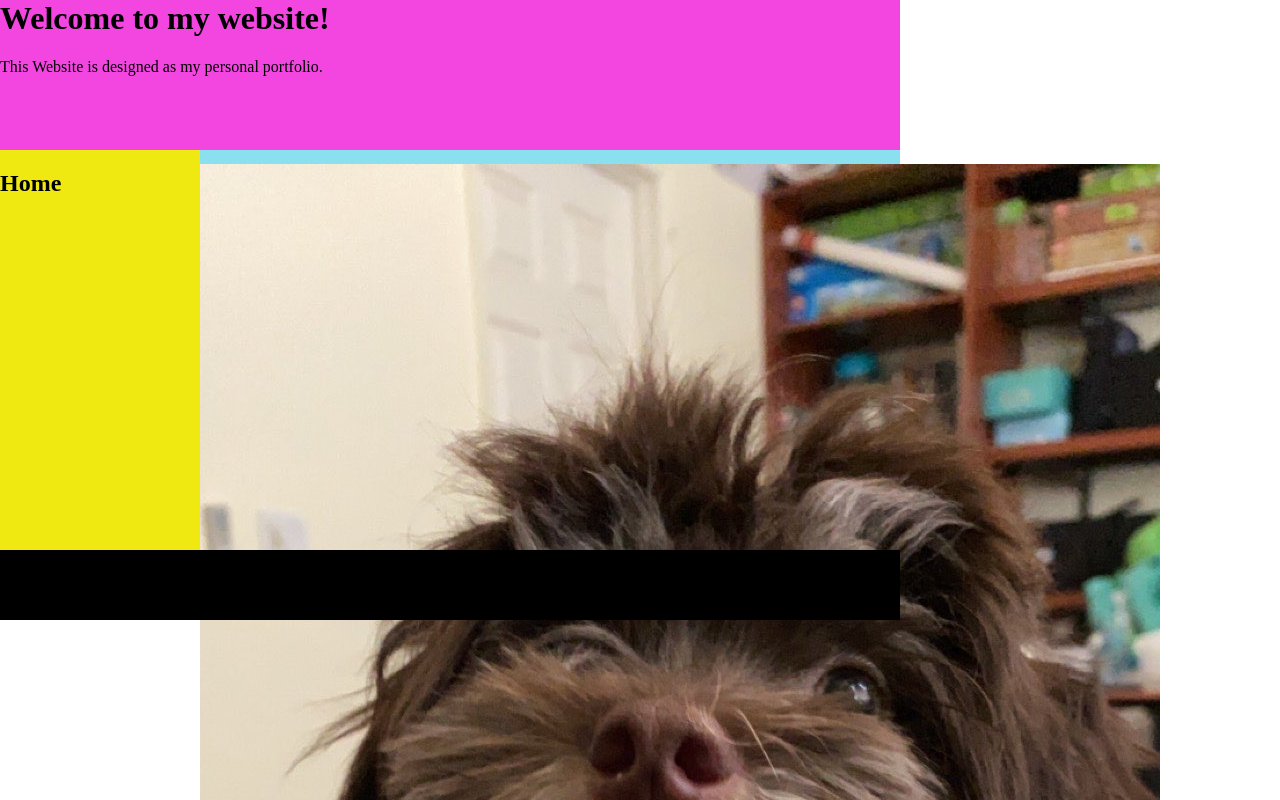
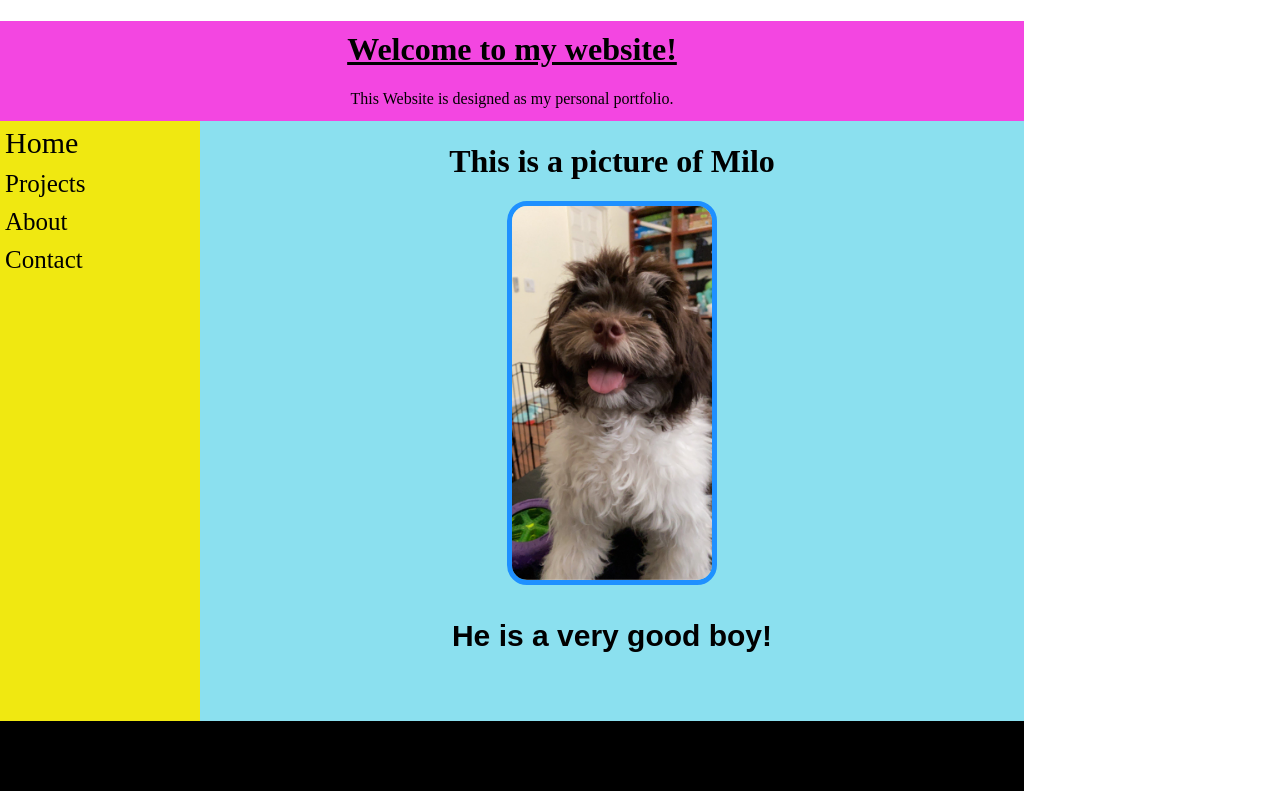
Before and after one commit to Bgutz299/Website, a plain HTML site: page index.html in a window 1280 px wide. Shown: the top 800 px of the page. Drawn offline with Linux system fonts and the light colour scheme.

Commit message:
Formatted index.html some more Changed tags under sidebar to <p> instead of headers
Updated style.css

```diff
--- a/index.html
+++ b/index.html
@@ -1,3 +1,4 @@
+<!DOCTYPE html>
 <html>
   <head>
     <title>Brendan's Website</title>
@@ -6,11 +7,23 @@
   <body>
     <p>
       <div id="container"></div>
-      <div id="header"><h1> Welcome to my website!</h1>
-        <p> This Website is designed as my personal portfolio.</p></div>
-      <div id="sidebar"><h2>Home</h2></div>
-      <div id="content"><p> <img src="images/mrmilo.jpg"></p></div>
-      <div id="footer"></div>
+      <div id="header">
+        <h1>Welcome to my website!</h1>
+        <p> This Website is designed as my personal portfolio.</p>
+      </div>
+      <div id="sidebar">
+        <p class="Home">Home</p>
+        <p>Projects</p>
+        <p>About</p>
+        <p>Contact</p>
+      </div>
+      <div id="content">
+        <h1 class="MiloTitle"> This is a picture of Milo</h1>
+        <img class="Milo" src="images/mrmilo.jpg">
+        <p>He is a very good boy!</p>
+      </div>
+      <div id="footer">
+      </div>
     </p>
   </body>
 </html>
--- a/style.css
+++ b/style.css
@@ -1,8 +1,17 @@
 body {background: #ffffff; margin: 0; padding: 0;}
 a {color: #2b2bf6;}
-#container {width: 900px; margin: 0; padding: 0; background: #dddddd;}
-#header {width: 900px; 	height: 150px; 	margin: 0; padding: 0; border: 0; background: #f346e1;}
-#sidebar {width: 200px; height: 400px; 	margin: 0; padding: 0; border: 0; float: left; background: #f0e811;}
-#content {width: 700px; height: 400px; 	margin: 0; padding: 0; border: 0; float: left; background: #8be0ef;}
-#content p {font-family: Arial; font-size: 14px}
-#footer {width: 900px; 	height: 70px; 	margin: 0; padding: 0; border: 0; float: left; background: #000000; clear:both;}
+.Milo{
+  width: 200px;
+  border-radius: 20px;
+  border: 5px solid DodgerBlue;
+
+}
+#container {width: 1024px; margin: 0; padding: 0; background: #dddddd;}
+#header {width: 1024px; margin: 0; height: 100px; padding: 0; border: 0; background: #f346e1; text-align: center; }
+#header h1{padding: 10px 0px 0px 0px; text-decoration-line: underline}
+#sidebar {width: 200px; height: 600px; 	margin: 0; padding: 0; border: 0; float: left; background: #f0e811;}
+#sidebar p.Home {font-size: 30px; margin: 0px 0px 0px 0px; padding: 5px 5px 5px 5px;}
+#sidebar p {font-size: 25px; margin: 0px 0px 0px 0px; padding: 5px 5px 5px 5px;}
+#content {width: 824px; height: 600px; 	margin: 0; padding: 0; border: 0; float: left; background: #8be0ef;  text-align: center;}
+#content p {font-family: Arial; font-size: 30px; font-weight: bold;}
+#footer {width: 1024px; 	height: 70px; 	margin: 0; padding: 0; border: 0; float: left; background: #000000; clear:both;}
```
